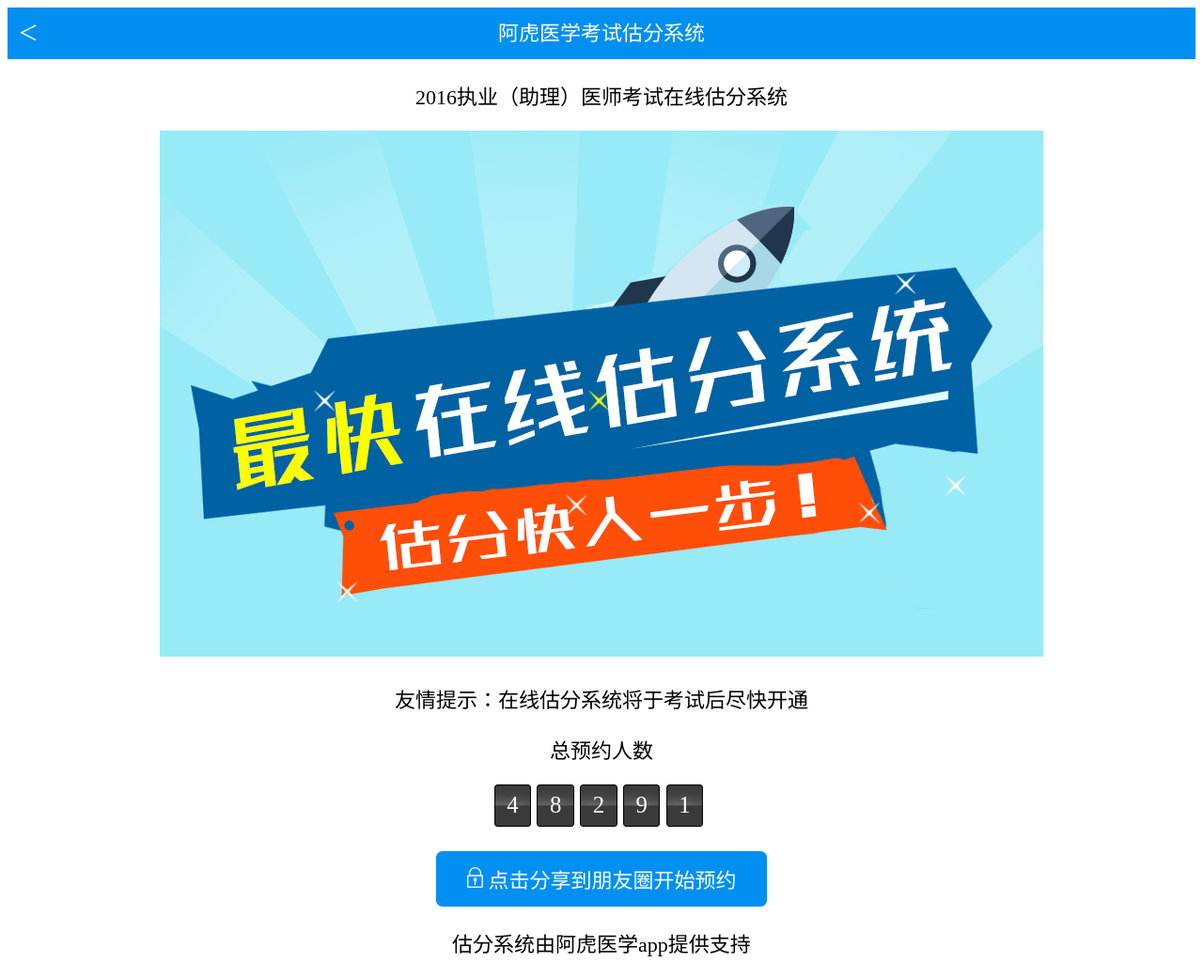
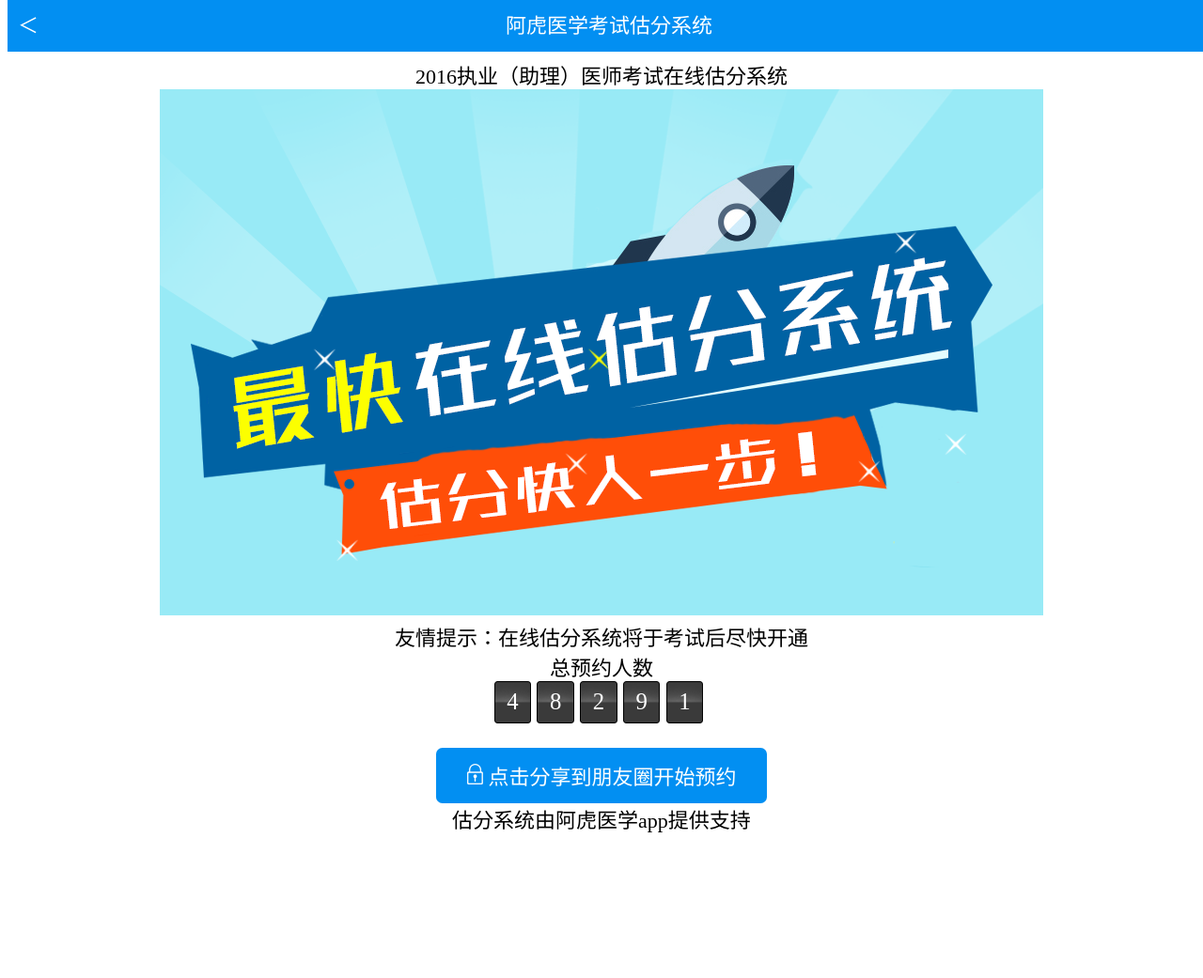
Before and after one commit to freebit4433/amazeUI_practice, a PHP site: page /enter.html in a window 1280 px wide. Shown: the whole page at 94% size. After the commit the page ends 886 px from the top, so only its background shows below. Run offline with PHP 8.4, Linux system fonts and the light colour scheme; some libraries are stand-ins or nearby versions.

Commit message:
enter页面完成header顶部定位

```diff
--- a/gufen/enter.html
+++ b/gufen/enter.html
@@ -4,7 +4,7 @@
     <meta charset="utf-8">
     <meta name="description" content="">
     <meta name="keywords" content="">
-    <meta name="viewport" content="width=device-width,initial-scale=1,user-scalable=no">
+    <meta name="viewport" content="width=device-width,height=667px,initial-scale=1,maximum-scale=1,user-scalable=no">
     <title>估分系统</title>
 
     <!-- No Baidu Siteapp-->
@@ -14,11 +14,14 @@
 </head>
 <body>
 <header>
-    <p id="header-exit">＜</p>
-    <p>阿虎医学考试估分系统</p>
+    <div id="header-content">
+        <p id="header-exit">＜</p>
+        <p>阿虎医学考试估分系统</p>
+    </div>
+    <div id="header-placeholder"></div>
 </header>
 
-<div class="am-container am-container-center">
+<div class="am-container am-container-enter">
     <p>2016执业（助理）医师考试在线估分系统</p>
     <img src="static/img/img.png" alt="" class="am-img-responsive">
     <p>友情提示：在线估分系统将于考试后尽快开通</p>
@@ -30,6 +33,7 @@
         点击分享到朋友圈开始预约
     </span>
     <p>估分系统由阿虎医学app提供支持</p>
+
 </div>
 
 
@@ -38,15 +42,17 @@
 
 <script src="../assets/js/jquery.min.js"></script>
 <script>
+    $("#header-placeholder").css('height',$("#header-content").css('height'));
+
     var num = '48291';
     for(var n = 0;n<num.length;n++){
         var oneNum = num.substring(n,n+1);
         $("#animate-number").append('<span class="animate-number-one">'+oneNum+'</span>&nbsp;');
     }
     var deviceHeight = window.screen.height;
-    //var headerHeight = $("header").css('height');
-
-    //$(".am-container-center").css('height', a+'px');
+    var headerHeight = $("header").height();
+    var divide = deviceHeight-headerHeight;
+    $(".am-container-enter").css('height', divide+'px');
 
 
 </script>
--- a/gufen/static/css/enter.css
+++ b/gufen/static/css/enter.css
@@ -1,5 +1,7 @@
-
-header {
+#header-content {
+    position: fixed;
+    top: 0;
+    width: 100%;
     font-size: 1em;
     height: 2.5em;
     background-color: #028FF2;
@@ -17,8 +19,15 @@ header p {
     padding-left: 0.5em;
 }
 
-.am-container-center {
+
+
+.am-container-enter {
     text-align: center;
+
+}
+
+.am-container-enter p {
+    margin: 0;
 }
 
 #animate-number {
```
